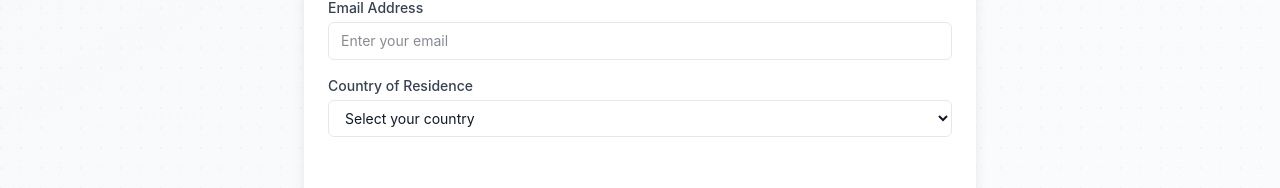
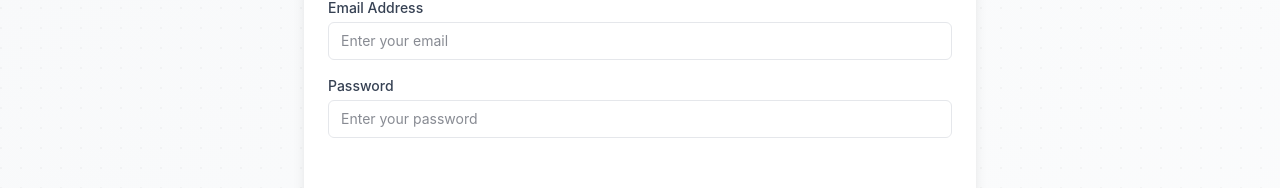
Before and after one commit to sajdakabir/the-residency, a Next.js app in the folder interface/: page / in a window 1280 px wide. Both pictures are taken after a click on the button "Get Started". Shown: the part 393-581 px from the top of the page. Built offline with nearby package versions, Linux system fonts and the light colour scheme.

Commit message:
refac form ui for password filed

```diff
--- a/interface/src/app/page.tsx
+++ b/interface/src/app/page.tsx
@@ -10,7 +10,7 @@ export default function Home() {
   const [formData, setFormData] = useState({
     fullName: '',
     email: '',
-    country: '',
+    password: '',
     // KYC fields
     legalName: '',
     passportNumber: '',
@@ -225,7 +225,7 @@ export default function Home() {
                   setFormData({
                     fullName: '',
                     email: '',
-                    country: '',
+                    password: '',
                     legalName: '',
                     passportNumber: '',
                     address: '',
@@ -408,24 +408,15 @@ export default function Home() {
 
                     <div>
                       <label className="block text-sm font-medium text-gray-700 mb-1">
-                        Country of Residence
+                        Password
                       </label>
-                      <select
-                        value={formData.country}
-                        onChange={(e) => handleInputChange('country', e.target.value)}
+                      <input
+                        type="password"
+                        placeholder="Enter your password"
+                        value={formData.password}
+                        onChange={(e) => handleInputChange('password', e.target.value)}
                         className="w-full px-3 py-2 border border-gray-300 rounded-md text-sm focus:ring-2 focus:ring-blue-500 focus:border-blue-500 outline-none"
-                      >
-                        <option value="">Select your country</option>
-                        <option value="US">United States</option>
-                        <option value="UK">United Kingdom</option>
-                        <option value="CA">Canada</option>
-                        <option value="AU">Australia</option>
-                        <option value="DE">Germany</option>
-                        <option value="FR">France</option>
-                        <option value="JP">Japan</option>
-                        <option value="SG">Singapore</option>
-                        <option value="other">Other</option>
-                      </select>
+                      />
                     </div>
                   </div>
                 </div>
@@ -739,7 +730,7 @@ export default function Home() {
               <button
                 onClick={handleContinue}
                 disabled={
-                  (currentStep === 1 && (!formData.fullName || !formData.email || !formData.country)) ||
+                  (currentStep === 1 && (!formData.fullName || !formData.email || !formData.password)) ||
                   (currentStep === 2 && (!formData.legalName || !formData.passportNumber || !formData.address || !formData.city || !formData.postalCode || !formData.addressCountry)) ||
                   (currentStep === 3 && !formData.selfieImage) ||
                   (currentStep === 4 && (
```
